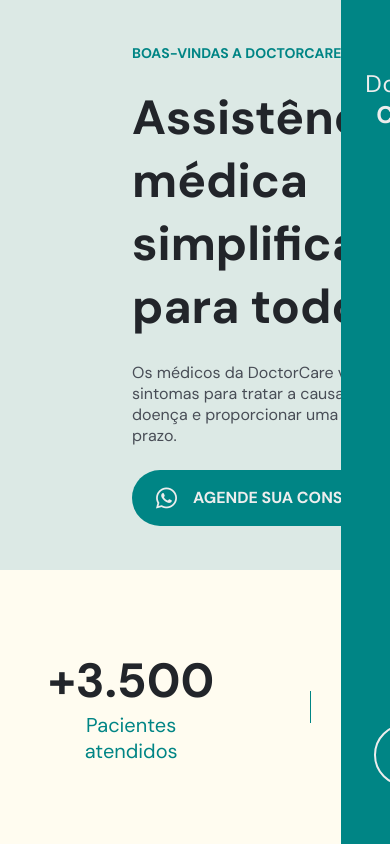
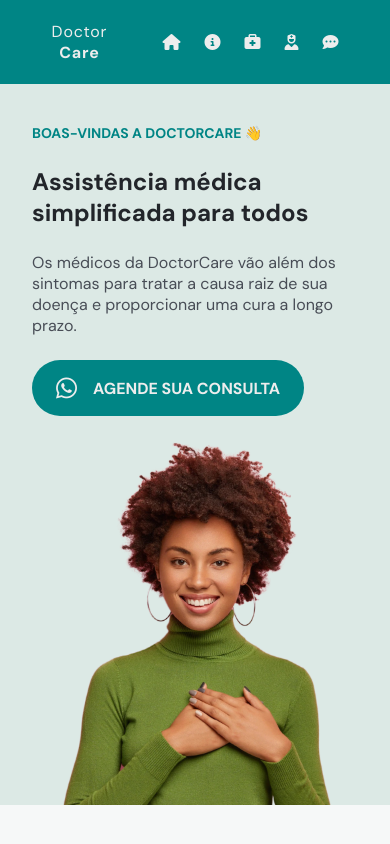
Before and after one commit to Gustavo-Nasc/Doctor-Care, a plain HTML site: page index.html in a window 390 px wide. Drawn offline with nearby package versions, Linux system fonts and the light colour scheme.

Commit message:
:pencil: Added Home Responsiveness

```diff
--- a/assets/css/style.css
+++ b/assets/css/style.css
@@ -1,12 +1,12 @@
 /*==== ROOT CONFIG ====*/
 :root {
     --hue-color: 180;
-    --brand-green: hsl(var(--hue-color), 100%, 26%);
-    --brand-green-light: hsl(calc(var(--hue-color) - 22), 23%, 89%);
-    --brand-green-light-02: hsl(calc(var(--hue-color) + 10), 14%, 97%);
+    --brand: hsl(var(--hue-color), 100%, 26%);
+    --brand-light: hsl(calc(var(--hue-color) - 22), 23%, 89%);
+    --brand-light-02: hsl(calc(var(--hue-color) + 10), 14%, 97%);
     --brand-beige: hsl(calc(var(--hue-color) - 131), 100%, 97%);
     ;
-    --brand-green-hover: hsl(var(--hue-color), 100%, 14%);
+    --brand-hover: hsl(var(--hue-color), 100%, 14%);
 
     --gray-headline: hsl(calc(var(--hue-color) + 40), 11%, 15%);
     --gray-paragraph: hsl(calc(var(--hue-color) + 40), 9%, 31%);
@@ -14,6 +14,8 @@
 
     --regular: 400;
     --bold: 700;
+
+    --scroll-bar-bg: hsl(var(--hue-color), 10%, 80%);
 }
 
 /*==== GLOBAL ====*/
@@ -27,15 +29,9 @@
     scroll-behavior: smooth;
 }
 
-html,
-body {
-    width: 100%;
-    height: 100%;
-}
-
 body {
     font-family: 'DM Sans', sans-serif;
-    background-color: var(--brand-green-light-02);
+    background-color: var(--brand-light-02);
 }
 
 a {
@@ -44,17 +40,12 @@
 
 /*====NAV====*/
 .nav-container {
-    display: grid;
     align-items: center;
     justify-content: space-around;
-    background-color: var(--brand-green);
-    padding: 0 1.5rem;
-    position: fixed;
-    right: 0;
-    height: 100vh;
+    background-color: var(--brand);
     text-align: center;
     z-index: 999;
-    width: 12.5vw;
+    padding: 0 1.5rem;
 }
 
 .nav-logo {
@@ -87,22 +78,6 @@
     font-size: 2rem;
 }
 
-.scheduling-link {
-    border: 2px solid var(--white);
-    outline: none;
-    border-radius: 2rem;
-    padding: 0.5rem 1rem;
-    color: var(--white);
-    transition: 0.3s;
-    width: max-content;
-    font-size: 2rem;
-}
-
-.scheduling-link:hover {
-    background-color: var(--white);
-    color: var(--brand-green);
-}
-
 /*==== MAIN ====*/
 main {
     scroll-snap-type: y mandatory;
@@ -113,10 +88,9 @@
 
 /*==== GLOBAL MAIN ====*/
 section {
-    height: 100vh;
+    height: 100%;
     scroll-snap-align: start;
     display: grid;
-    align-items: center;
 }
 
 .wrapper {
@@ -125,14 +99,12 @@
 
 /*==== HOME ====*/
 #home {
-    background-color: var(--brand-green-light);
-    height: 100vh;
+    background-color: var(--brand-light);
 }
 
 .wrapper-home {
     display: flex;
     align-items: center;
-    height: 67.5vh;
 }
 
 .wrapper-home div {
@@ -146,7 +118,7 @@
 
 .home-title {
     font-size: 0.875rem;
-    color: var(--brand-green);
+    color: var(--brand);
     font-weight: var(--bold);
 }
 
@@ -162,7 +134,7 @@
 
 .home-link {
     width: max-content;
-    background-color: var(--brand-green);
+    background-color: var(--brand);
     color: var(--white);
     padding: 1rem 1.5rem;
     border-radius: 5rem;
@@ -173,7 +145,7 @@
 }
 
 .home-link:hover {
-    background-color: var(--brand-green-hover)
+    background-color: var(--brand-hover)
 }
 
 .home-link-icon {
@@ -182,25 +154,23 @@
 }
 
 .home-img-div {
-    text-align: center;
+    display: flex;
+    justify-content: center;
+    align-items: flex-end;
+    height: 100%;
 }
 
 .home-img {
     width: 25rem;
-    margin-bottom: -6rem;
 }
 
 .home-stats {
     background-color: var(--brand-beige);
-    height: 32.5vh;
     display: flex;
     text-align: center;
     align-items: center;
     justify-content: center;
-}
-
-.home-stats div {
-    margin: 0 3rem;
+    gap: 1.5rem;
 }
 
 .home-stats-title {
@@ -211,13 +181,13 @@
 
 .home-stats-description {
     font-size: 1.25rem;
-    color: var(--brand-green);
+    color: var(--brand);
     font-weight: var(--regular);
 }
 
 .separator {
     width: 1px;
-    background-color: var(--brand-green);
+    background-color: var(--brand);
     height: 2rem;
 }
 
@@ -231,5 +201,191 @@
 
 /*==== SCROLLBAR ====*/
 ::-webkit-scrollbar {
-    width: 0;
+    width: 10px;
 }
+
+::-webkit-scrollbar-track {
+    background-color: var(--scroll-bar-bg);
+}
+
+::-webkit-scrollbar-thumb {
+    background-color: rgba(34, 37, 42, 0.4);
+    border: 3px solid var(--scroll-bar-bg);
+    border-radius: 10px;
+}
+
+/*RESPONSIVENESS*/
+@media screen and (max-width: 1100px) {
+    .nav-container {
+        display: flex;
+        width: 100%;
+        left: 0;
+        height: 10vh;
+    }
+
+    .nav-logo {
+        font-size: 1.25rem;
+    }
+
+    .nav-links {
+        display: flex;
+    }
+
+    .nav-link {
+        font-size: 1.25rem;
+    }
+
+    main {
+        height: 90vh;
+        width: 100vw;
+    }
+
+    .home-subtitle {
+        font-size: 2rem;
+    }
+
+    .home-img {
+        width: 20rem;
+    }
+}
+
+@media screen and (min-width: 1101px) {
+    .nav-container {
+        position: fixed;
+        display: grid;
+        right: 0;
+        height: 100vh;
+        width: 12.5vw;
+    }
+}
+
+/*Large Devices*/
+@media screen and (max-width: 1024px) {
+    .home-img {
+        width: 22.5rem;
+    }
+
+    .home-subtitle {
+        font-size: 2rem;
+    }
+
+    .home-stats-title {
+        font-size: 2.5rem;
+    }
+
+    .home-stats-description {
+        font-size: 1rem;
+    }
+}
+
+@media screen and (max-width: 904px) {
+    .wrapper {
+        padding: 0 6.5rem;
+    }
+
+    .home-subtitle {
+        font-size: 1.85rem;
+    }
+}
+
+/*Medium Devices*/
+@media screen and (max-width: 864px) {
+    .wrapper {
+        padding: 0 5rem;
+    }
+}
+
+@media screen and (max-width: 800px) {
+    .wrapper {
+        padding: 0 3.5rem;
+    }
+
+    .home-img {
+        width: 20rem;
+    }
+}
+
+@media screen and (max-width: 712px) {
+    .home-subtitle {
+        font-size: 1.5rem;
+    }
+
+    .home-img {
+        width: 18.5rem;
+    }
+}
+
+@media screen and (max-width: 688px) {
+    .home-img {
+        width: 15rem;
+    }
+}
+
+@media screen and (max-width: 600px) {
+    .nav-logo {
+        font-size: 1rem;
+    }
+
+    .nav-link {
+        font-size: 1rem;
+    }
+
+    .nav-link:hover {
+        font-size: 1.5rem;
+    }
+
+    main {
+        scroll-snap-type: none;
+        overflow-y: none;
+    }
+
+    section {
+        height: max-content;
+        padding-top: 2.5rem;
+    }
+
+    .wrapper-home {
+        display: grid;
+        gap: 1.5rem;
+    }
+
+    .wrapper-home div {
+        width: 100%;
+    }
+
+    .home-img {
+        width: 20rem;
+    }
+
+    .home-stats {
+        display: none;
+    }
+}
+
+/*Small Devices*/
+@media screen and (max-width: 521px) {
+
+    .home-img {
+        width: 18.5rem;
+    }
+}
+
+@media screen and (max-width: 479px) {
+    .wrapper {
+        padding: 0 2rem;
+    }
+
+    .home-img {
+        width: 17.5rem;
+    }
+}
+
+@media screen and (max-width: 353px) {
+    .wrapper {
+        padding: 0 1rem;
+    }
+
+    .home-img {
+        width: 15rem;
+    }
+}
--- a/index.html
+++ b/index.html
@@ -20,7 +20,7 @@
 </head>
 
 <body>
-    <main>
+    <header>
         <nav class="nav-container">
             <a href="#home" class="nav-logo">Doctor<br><b>Care</b></a>
 
@@ -41,13 +41,9 @@
                     <i class="fa-solid fa-comment-dots nav-link-icon"></i>
                 </a>
             </div>
-
-            <div class="nav-contact">
-                <a href="#contact" class="scheduling-link">
-                    <i class="fa-solid fa-calendar-day"></i>
-                </a>
-            </div>
         </nav>
+    </header>
+    <main>
         <section id="home">
             <div class="wrapper wrapper-home">
                 <div class="home-informations">
```
